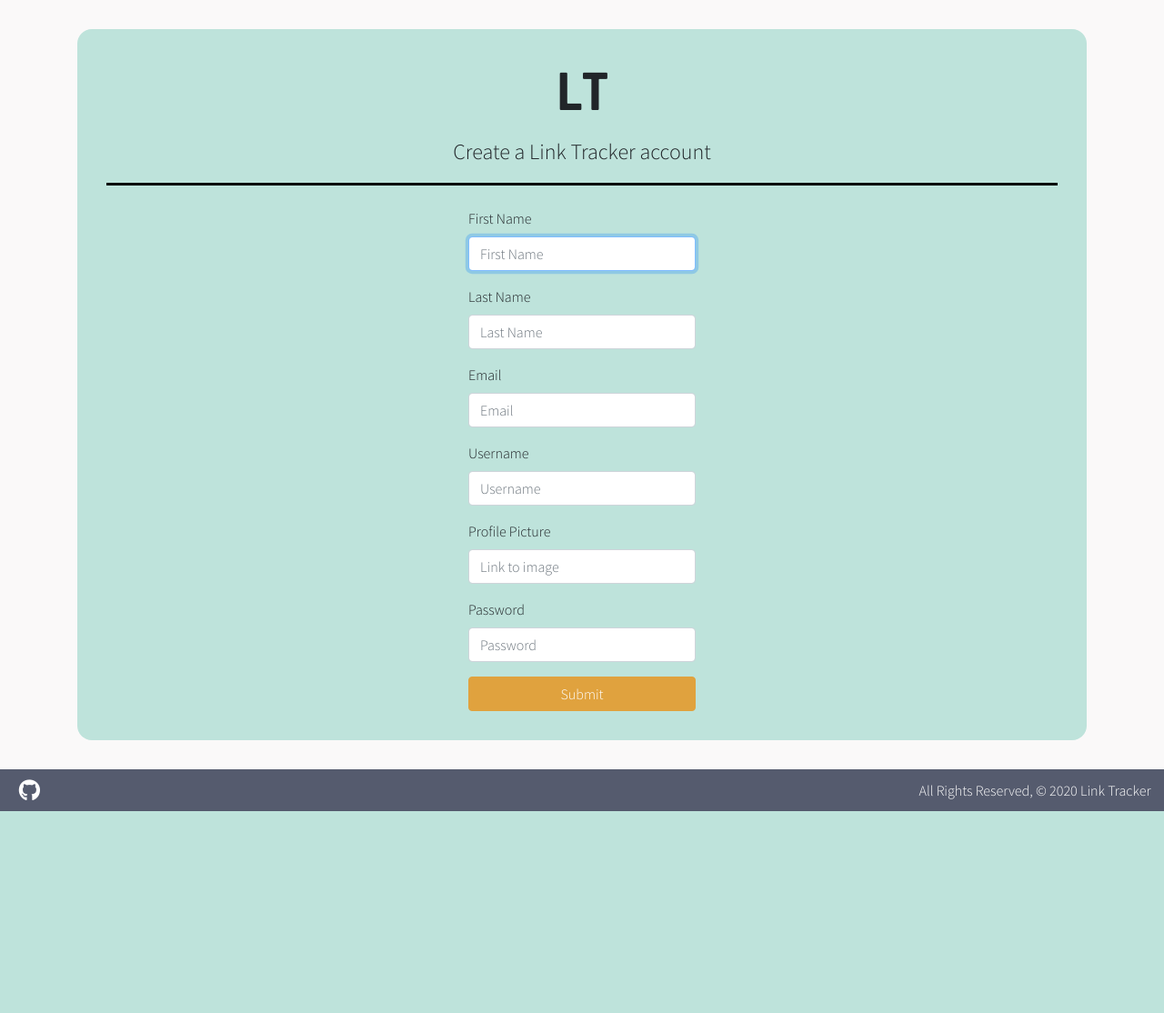
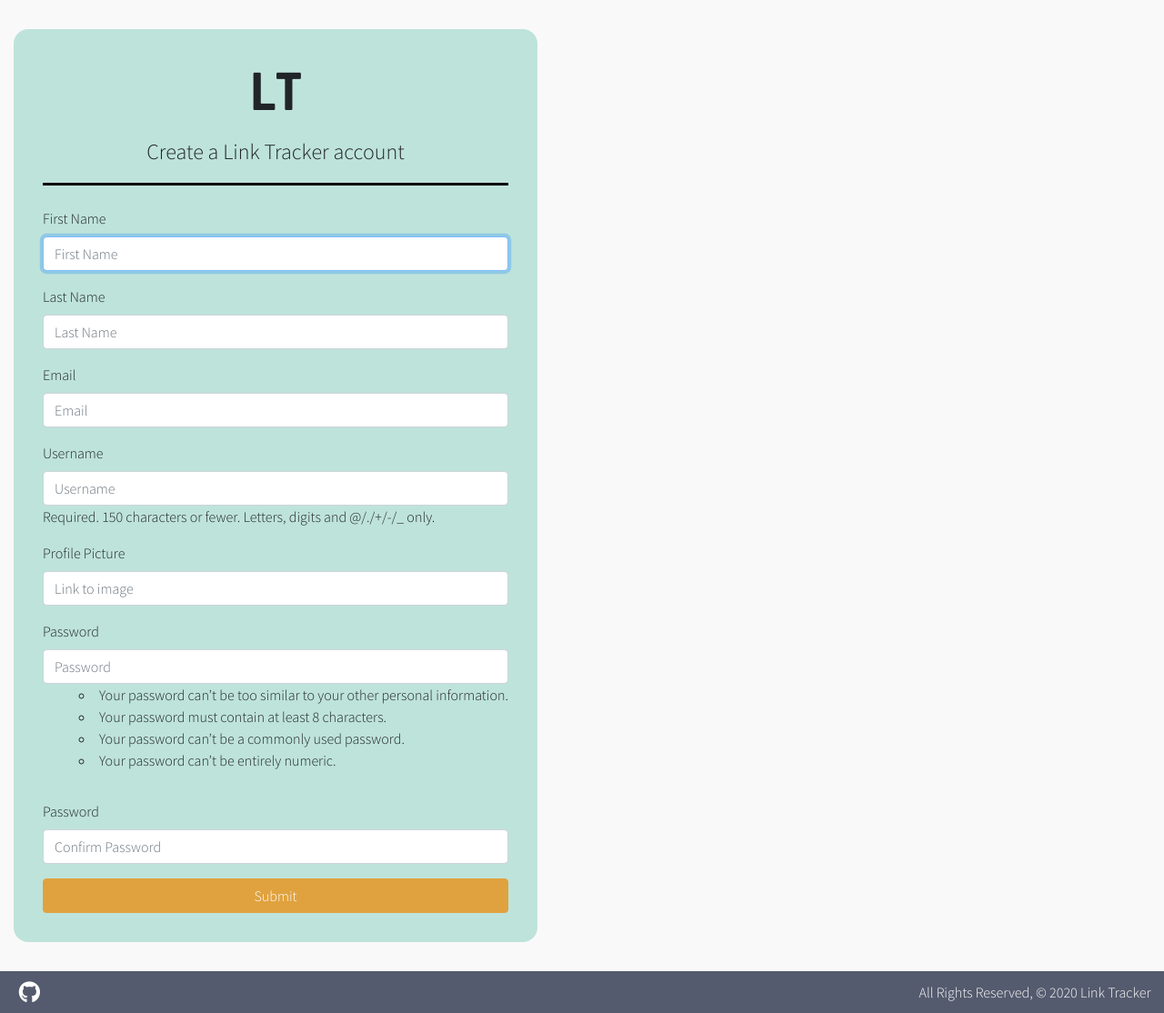
Before and after one commit to gc893/link-tracker, a Django app: page /accounts/signup/ in a window 1280 px wide. Shown: the part 80-1194 px from the top of the page at 91% size. Before the commit the page ends 972 px from the top, so only its background shows below. Run offline with Django 3.2, Linux system fonts and the light colour scheme; some libraries are stand-ins or nearby versions.

Commit message:
add sign up

```diff
--- a/main_app/forms.py
+++ b/main_app/forms.py
@@ -5,4 +5,4 @@ from .models import User
 class CustomUserCreationForm(UserCreationForm):
     class Meta(UserCreationForm):
         model = User
-        fields = ('first_name', 'last_name', 'email', 'username', 'avatar', 'password')
+        fields = ('first_name', 'last_name', 'email', 'username', 'avatar')
--- a/main_app/static/css/style.css
+++ b/main_app/static/css/style.css
@@ -89,3 +89,25 @@ form {
   min-width: 250px;
   margin: 0;
 }
+
+/* Media Queries */
+
+@media all and (min-width: 1100px) {
+
+  .container {
+    display: flex;
+    flex-direction: row;
+    max-width: unset;
+  }
+
+  .cont_1 {
+    flex: 1 0 auto;
+    margin: 1em;
+  }
+
+  .cont_2 {
+    flex: 3 0 auto;
+    margin: 1em;
+  }
+
+}
--- a/main_app/templates/dashboard.html
+++ b/main_app/templates/dashboard.html
@@ -1,8 +1,12 @@
 {% extends 'base.html' %}
 {% block content %}
 
-<div class='cont'>
+<div class='cont cont_1'>
 <div class='page-title'><h1>Welcome</h1></div>
 </div>
+<div class='cont cont_2'>
+    <div class='page-title'><h1>Welcome</h1></div>
+    </div>
+
 
 {% endblock %}
--- a/main_app/templates/registration/signup.html
+++ b/main_app/templates/registration/signup.html
@@ -11,28 +11,40 @@
         <form method="post" action="{% url 'signup' %}">
             {% csrf_token %}
             <div class="form-group">
-                <label for="first_name">First Name</label>
-                <input type='text' name='first_name' autofocus autocapitalize="words" autocomplete="first_name" maxlength="100" required class="form-control" id="first_name" placeholder="First Name">
+                <label for="id_first_name">First Name</label>
+                <input type='text' name='first_name' autofocus autocapitalize="words" autocomplete="first_name" maxlength="100" required class="form-control" id="id_first_name" placeholder="First Name">
             </div>
             <div class="form-group">
-                <label for="last_name">Last Name</label>
-                <input type='text' name='last_name' autocapitalize="words" autocomplete="last_name" maxlength="100" required class="form-control" id="last_name" placeholder="Last Name">
+                <label for="id_last_name">Last Name</label>
+                <input type='text' name='last_name' autocapitalize="words" autocomplete="last_name" maxlength="100" required class="form-control" id="id_last_name" placeholder="Last Name">
             </div>
             <div class="form-group">
-                <label for="email">Email</label>
-                <input type='email' name='email' autocapitalize="none" autocomplete="email" maxlength="100" required class="form-control" id="email" placeholder="Email">
+                <label for="id_email">Email</label>
+                <input type='email' name='email' autocapitalize="none" autocomplete="email" maxlength="100" required class="form-control" id="id_email" placeholder="Email">
             </div>
             <div class="form-group">
                 <label for="id_username">Username</label>
                 <input type='text' name='username' autocapitalize="none" autocomplete="username" maxlength="150" required class="form-control" id="id_username" placeholder="Username">
+                <span class="helptext">Required. 150 characters or fewer. Letters, digits and @/./+/-/_ only.</span>
             </div>
             <div class="form-group">
-                <label for="avatar">Profile Picture</label>
-                <input type='text' name='avatar' autocapitalize="none" maxlength="255" class="form-control" id="avatar" placeholder="Link to image">
+                <label for="id_avatar">Profile Picture</label>
+                <input type='text' name='avatar' autocapitalize="none" maxlength="255" class="form-control" id="id_avatar" placeholder="Link to image">
             </div>
             <div class="form-group">
-                <label for="exampleInputPassword1">Password</label>
-                <input type='password' name='password' autocomplete="current-password" required class="form-control" id="id_password" placeholder="Password">
+                <label for="id_password1">Password</label>
+                <input type='password' name='password1' autocomplete="new-password" required class="form-control" id="id_password1" placeholder="Password">
+                <span class="helptext"></span>
+                <ul>
+                    <li>Your password can’t be too similar to your other personal information.</li>
+                    <li>Your password must contain at least 8 characters.</li>
+                    <li>Your password can’t be a commonly used password.</li>
+                    <li>Your password can’t be entirely numeric.</li>
+                </ul>
+            </div>
+            <div class="form-group">
+                <label for="id_password2">Password</label>
+                <input type='password' name='password2' autocomplete="new-password" required class="form-control" id="id_password2" placeholder="Confirm Password">
             </div>
             <button type="submit" class="btn btn-primary" id='submit-btn'>Submit</button>
             <input type="hidden" name="next" value="{{ next }}">
@@ -41,3 +53,16 @@
 </div>
 
 {% endblock %}
+
+<!-- <form method="post" action="/accounts/signup/">
+
+<p><label for="id_first_name">First name:</label> </p>
+<p><label for="id_last_name">Last name:</label> <input type="text" name="last_name" maxlength="100" required="" id="id_last_name"></p>
+<p><label for="id_email">Email:</label> <input type="text" name="email" maxlength="100" required="" id="id_email"></p>
+<p><label for="id_username">Username:</label> <input type="text" name="username" maxlength="150" autofocus="" required="" id="id_username"> <span class="helptext">Required. 150 characters or fewer. Letters, digits and @/./+/-/_ only.</span></p>
+<p><label for="id_avatar">Avatar:</label> <input type="text" name="avatar" maxlength="255" required="" id="id_avatar"></p>
+<p><label for="id_password">Password:</label> <input type="text" name="password" maxlength="128" required="" id="id_password"></p>
+<p><label for="id_password1">Password:</label> <input type="password" name="password1" autocomplete="new-password" required="" id="id_password1"> <span class="helptext"></span></p><ul><li>Your password can’t be too similar to your other personal information.</li><li>Your password must contain at least 8 characters.</li><li>Your password can’t be a commonly used password.</li><li>Your password can’t be entirely numeric.</li></ul><p></p>
+<p><label for="id_password2">Password confirmation:</label> <input type="password" name="password2" autocomplete="new-password" required="" id="id_password2"> <span class="helptext">Enter the same password as before, for verification.</span></p>
+    <input type="submit" class="btn" value="signup">
+  </form> -->
--- a/main_app/views.py
+++ b/main_app/views.py
@@ -1,4 +1,4 @@
-from django.shortcuts import render
+from django.shortcuts import render, redirect
 from django.contrib.auth import login
 from .forms import CustomUserCreationForm
 
@@ -23,6 +23,7 @@ def signup(request):
       login(request, user)
       return redirect('dashboard')
     else:
+      print(form.errors)
       error_message = 'Invalid sign up - try again'
   # A bad POST or a GET request, so render signup.html with an empty form
   form = CustomUserCreationForm()
```
